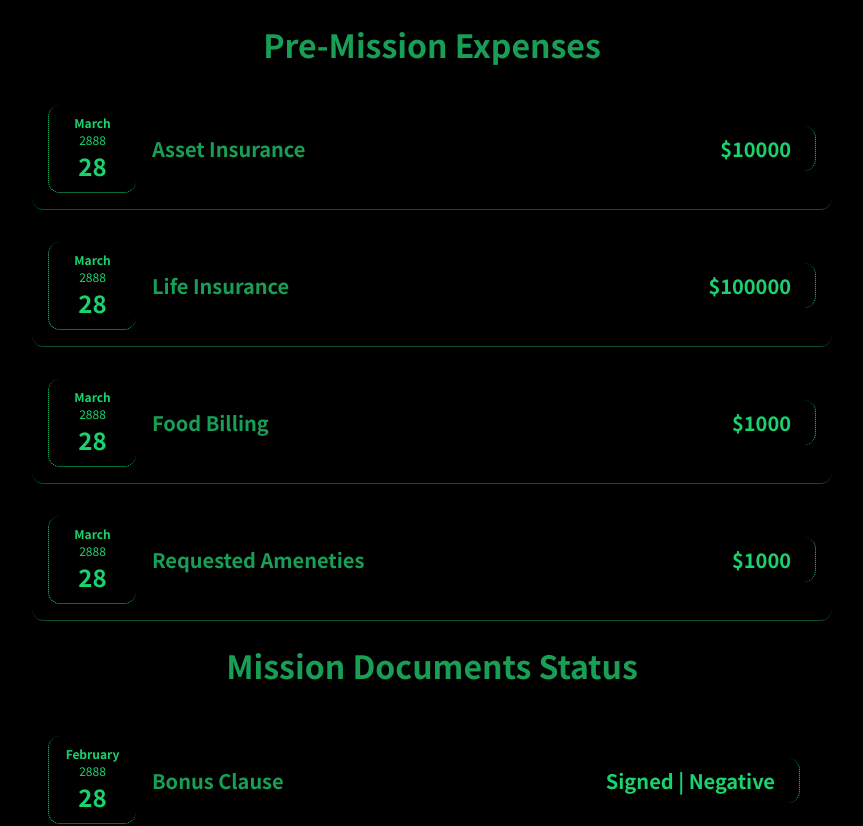
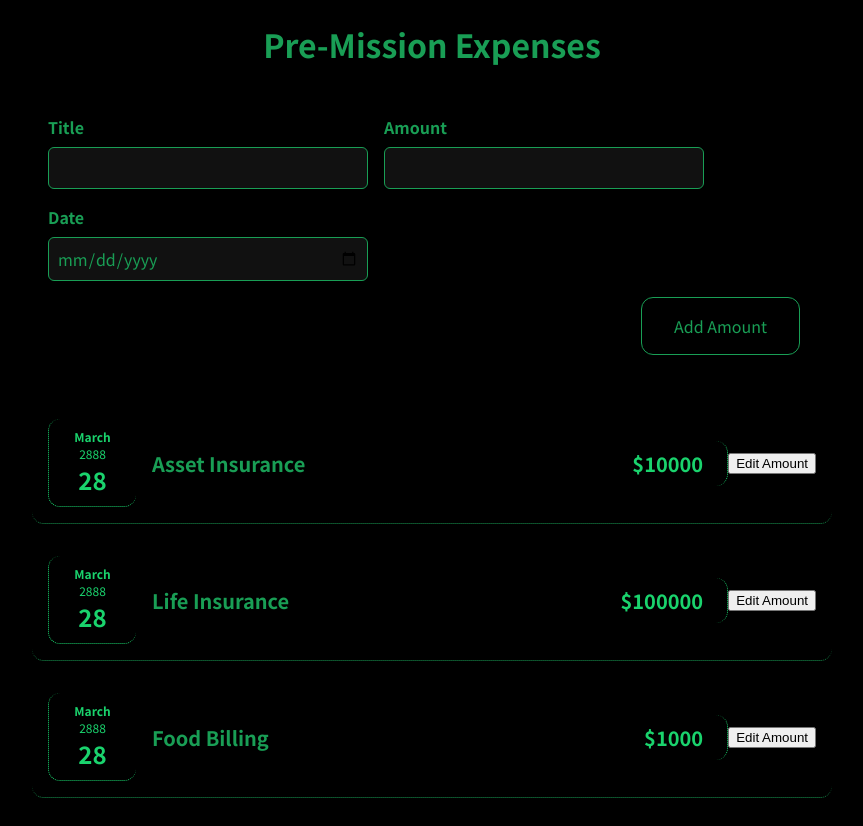
Before and after one commit to xTurbeaux/react_components_hew, a React (Create React App) app: page / in a window 1280 px wide. Shown: the top 826 px of the page, without its empty margins (208-1071 px from the left). Built offline with nearby package versions, Linux system fonts and the light colour scheme.

Commit message:
updated calls

```diff
--- a/src/App.js
+++ b/src/App.js
@@ -1,6 +1,7 @@
 import ExpenseItem from './components/ExpenseItem';
 import PreMisDocs from './components/PreMisDocs';
 import ShipVariant from './components/ShipVariant';
+import NewAmount from './components/NewAmount/NewAmount'
 
 import './components/css/Global.css';
 
@@ -36,6 +37,8 @@ function App() {
         <h1>Pre-Mission Expenses</h1>
 
         {/* can call information using just the attributes from above as well */}
+
+        <NewAmount />
 
         <ExpenseItem
           title={expenses[0].title}
--- a/src/components/ExpenseItem.js
+++ b/src/components/ExpenseItem.js
@@ -1,20 +1,32 @@
+import React, { useState } from 'react';
 import ExpenseDate from './ExpenseDate';
 import Card from './Card';
 import './css/ExpenseItem.css';
 
 // Data = Props
 
-function ExpenseItem(data) {
+const ExpenseAmount = (data) => {
+    // react hook for functions, hooks start with use in their name
+
+    // first element is a pointer to the actual value (title), second is the function to change the title (setTitle)
+   const [amount, setAmount] = useState(data.amount);
+
+   // using const for useState()
+
+    const clickHandler = () => {
+        setAmount('new amount');
+    };
 
     return (
         <Card className="expense-item">
             <ExpenseDate date={data.date} />
             <div className="expense-item__description">
                 <h2>{data.title}</h2>
-                <div className="expense-item__price">${data.amount}</div>
+                <div className="expense-item__price">${amount}</div>
             </div>
+            <button onClick={clickHandler}>Edit Amount</button>
         </Card>
     );
 }
 
-export default ExpenseItem;
+export default ExpenseAmount;
--- /dev/null
+++ b/src/components/NewAmount/AmountForm.js
@@ -0,0 +1,87 @@
+import React, { useState } from 'react'
+import '../css/AmountForm.css'
+
+
+const AmountForm = () => {
+    const [enteredTitle, setEnteredTitle] = useState('');
+    const [enteredAmount, setEnteredAmount] = useState('');
+    const [enteredDate, setEnteredDate] = useState('');
+    // const [userInput, setUserInput] = useState({
+    //      enteredTitle: '',
+    //      EnteredAmount: '',
+    //      enteredDate: ''
+    //  });
+
+    const titleChangeHandler = (event) => {
+        setEnteredTitle(event.target.value);
+        // setUserInput({
+        //     ...userInput,
+        //     enteredTitle: event.target.value,
+        // });
+        // setUserInput((prevState) => {
+        //     return { ...prevState, enteredTitle: event.target.value };
+        // });
+    };
+
+    const amountChangeHandler = (event) => {
+        setEnteredAmount(event.target.value);
+        // setUserInput({
+        //     ...userInput,
+        //     enteredAmount: event.target.value,
+        // });
+    //     setUserInput((prevState) => {
+    //         return { ...prevState, enteredAmount: event.target.value };
+    //     });
+     };
+
+    const dateChangeHandler = (event) => {
+        setEnteredDate(event.target.value);
+        // setUserInput({
+        //     ...userInput,
+        //     enteredDate: event.target.value,
+        // });
+        // setUserInput((prevState) => {
+        //     return { ...prevState, enteredDate: event.target.value };
+        // });
+    };
+
+    const submitHandler = (event) => {
+        // prevents the default of the request being sent staying on the currently loaded page
+        event.preventDefault();
+
+        const expenseData = {
+            title: enteredTitle,
+            amount: enteredAmount,
+            date: new Date(enteredDate)
+        };
+
+        console.log(expenseData)
+        setEnteredTitle('');
+        setEnteredAmount('');
+        setEnteredDate('');
+    };
+
+    return (
+        <form onSubmit={submitHandler}>
+            <div className="new-amount__controls">
+                <div className="new-amount__control">
+                    <label className="t">Title</label>
+                    <input type="text" value={enteredTitle} onChange={titleChangeHandler} />
+                </div>
+                <div className="new-amount__control">
+                    <label className="t">Amount</label>
+                    <input type="number" value={enteredAmount} min="0.01" step="0.01" onChange={amountChangeHandler} />
+                </div>
+                <div className="new-amount__control">
+                    <label className="t">Date</label>
+                    <input type="date" value={enteredDate} min="2000-01-04" max="3000-01-04" onChange={dateChangeHandler} />
+                </div>
+            </div>
+            <div className="new-amount__actions">
+                <button type="submit">Add Amount</button>
+            </div>
+        </form>
+    );
+};
+
+export default AmountForm;
--- /dev/null
+++ b/src/components/NewAmount/NewAmount.js
@@ -0,0 +1,13 @@
+import React from 'react'; //jsx under the hood uses this library
+// rendering a form for users to add new amounts for various items
+import '../css/NewAmount.css'
+import AmountForm from './AmountForm';
+const NewAmount = () => {
+    return (
+        <div className="new-amount">
+            <AmountForm />
+        </div>
+    )
+};
+
+export default NewAmount;
--- /dev/null
+++ b/src/components/css/AmountForm.css
@@ -0,0 +1,32 @@
+.new-amount__controls {
+    display: flex;
+    flex-wrap: wrap;
+    gap: 1rem;
+    margin-bottom: 1rem;
+    text-align: left;
+  }
+
+  .new-amount__control label {
+    font-weight: bold;
+    margin-bottom: 0.5rem;
+    display: block;
+  }
+
+  .new-amount__control input {
+    font: inherit;
+    padding: 0.5rem;
+    border-radius: 6px;
+    color: #199e55;
+    border: 1px solid ;
+    width: 20rem;
+    max-width: 100%;
+    background-color: #111111;
+  }
+
+  .new-amount__actions {
+    text-align: right;
+  }
+
+  .t {
+    color: #199e55;
+}
--- /dev/null
+++ b/src/components/css/NewAmount.css
@@ -0,0 +1,39 @@
+.new-amount {
+    background-color: black;
+    padding: 1rem;
+    margin: 2rem auto;
+    width: 50rem;
+    max-width: 95%;
+    border-radius: 12px;
+    text-align: center;
+    box-shadow: 0 1px 8px rgba(0, 0, 0, 0.25);
+  }
+
+  .new-amount button {
+    font: inherit;
+    cursor: pointer;
+    padding: 1rem 2rem;
+    color: #199e55;
+    border: 1px solid ;
+    background-color: black;
+    color: #199e55;
+    border-radius: 12px;
+    margin-right: 1rem;
+  }
+
+  .new-amount button:hover,
+  .new-amount button:active {
+    background-color: black;
+    border-color: #199e55;
+  }
+
+  .new-amount button.alternative {
+    color: #220131;
+    border-color: transparent;
+    background-color: transparent;
+  }
+
+  .new-amount button.alternative:hover,
+  .new-amount button.alternative:active {
+    background-color: #ddb3f8;
+  }
```
Also changed, not shown: src/components/EditButton.js (added, +14 -0 lines), src/components/css/EditButton.css (added), 2 other files (tests, documents, lock files or other folders).
